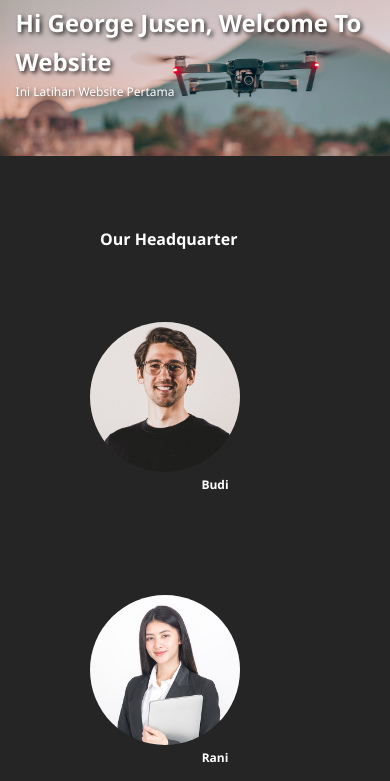
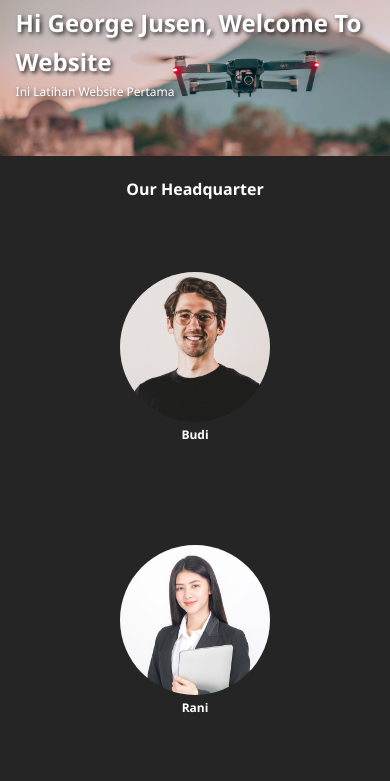
Before and after one commit to georgejusen/georgejusen.github.io, a plain HTML site: page index.html in a window 390 px wide. Shown: the part 63-844 px from the top of the page. Drawn offline with Linux system fonts and the light colour scheme; files whose address does not match are found by name.

Commit message:
responsive headquarter

```diff
--- a/css/style.css
+++ b/css/style.css
@@ -139,7 +139,10 @@ nav ul li {
 
     }
 
+    .our-headquarter h1 {
+        text-align: center;
 
+    }
 
 
 
@@ -147,7 +150,7 @@ nav ul li {
 }
 
 /* Ukuran Mobile */
-@media screen and (max-width: 576px) {
+@media screen and (max-width: 577px) {
     .menu-toggle {
         display: flex;
     }
@@ -159,7 +162,7 @@ nav ul li {
         top: 0;
         height: 100vh;
         background-color: #3E3E42;
-        justify-content: space-evenly;
+        justify-content: start;
         align-items: center;
         flex-direction: column;
         z-index: -1;
@@ -222,6 +225,18 @@ nav ul li {
         display: flex;
         justify-content: center;
     }
+
+    .our-headquarter {
+        max-width: 100%;
+        max-height: 100%;
+        /* background-color: aqua; */
+
+    }
+
+    .our-headquarter h1 {
+        text-align: center;
+
+    }
 }
 
 /* Hero Image */
@@ -267,21 +282,23 @@ nav ul li {
 
 
 .our-headquarter {
-    padding: 50px 0px;
+    height: 60%;
     width: 100%;
+    /* background-color: aqua; */
+
 }
 
-.profile-headline {
-    padding: 20px 0px;
+.our-headquarter h1 {
+    padding: 20px 50px
 }
 
-.profile-headline h1 {
-    margin-left: 100px;
-}
 
 .profile {
+    /* background-color: red; */
+    width: 100%;
     display: flex;
-    margin-left: 40px;
+    justify-content: start;
+    align-items: center;
 }
 
 .profile-image {
--- a/index.html
+++ b/index.html
@@ -52,10 +52,9 @@
 
     <!-- our headquarter -->
     <div class="our-headquarter">
-        <div class="profile-headline">
-            <h1>Our Headquarter</h1>
-        </div>
+        <h1>Our Headquarter</h1>
         <div class="profile">
+
             <div class="profile-image">
                 <img src="../assets/headquarters/budi.jpg" alt="">
                 <div class="profile-text">
```
